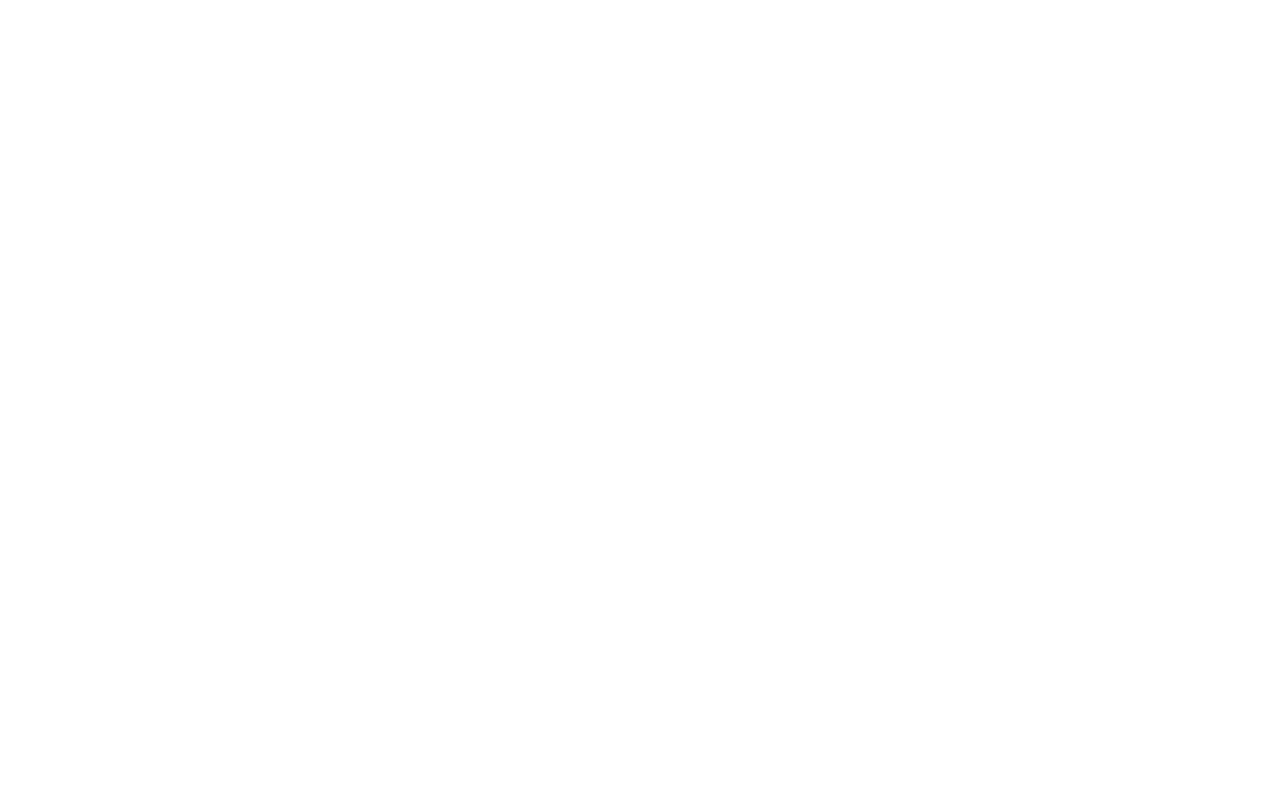
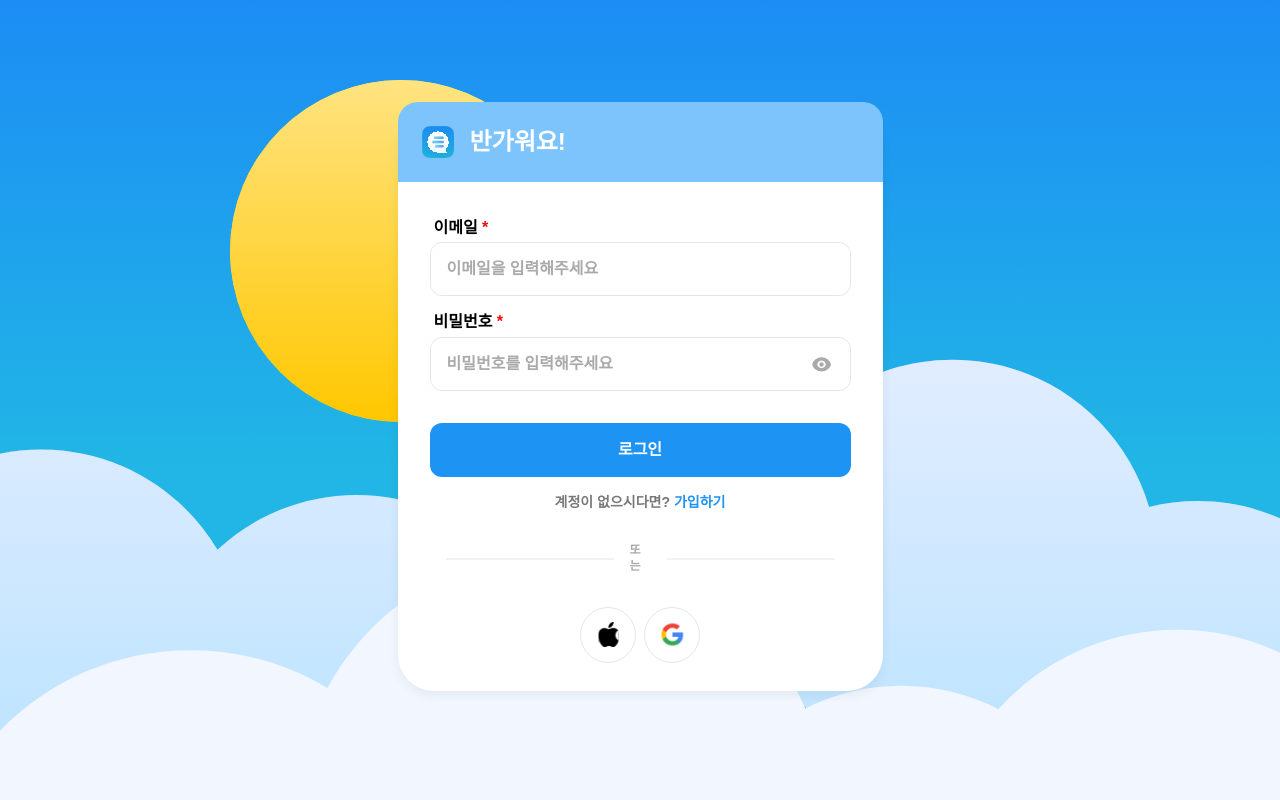
Before and after one commit to apeun-gidaechi/seugi-desktop, a React (Vite) app: page / in a window 1280 px wide. Before the commit this address had no page. Shown: the top 800 px of the page. Built offline with nearby package versions, Linux system fonts and the light colour scheme.

Commit message:
⚡ :: 경로 수정

```diff
--- a/src/components/router.tsx
+++ b/src/components/router.tsx
@@ -8,14 +8,14 @@ import Oauthsignup from '@/pages/AuthSignup/AuthSignupPage';
 import Emailsignup from '@/pages/EmailSignUp/EmailSignUpPage';
 import CreateSchool from '@/pages/CreateSchoolPage/CreateSchoolPage';
 import Authentication from '@/pages/EmailAuthentication/EmailAuthenticationPage';
-import WaitingAcceptance from './WaitingAcceptance/WaitingAcceptance';
+import WaitingAcceptance from '@/pages/WaitingAcceptance/WaitingAcceptancePage';
 
 import { BrowserRouter, Route, Routes } from "react-router-dom";
 const Router = () => {
     return (
         <BrowserRouter>
             <Routes>
-                {/* <Route path="/" element={<Login/>}/> */}
+                <Route path="/" element={<Login/>}/>
                 <Route path="/login" element={<Login />} />
                 <Route path='/selectjob' element={<Selectingjob />} />
                 <Route path='/chat' element={<ChatMain />} />
```
